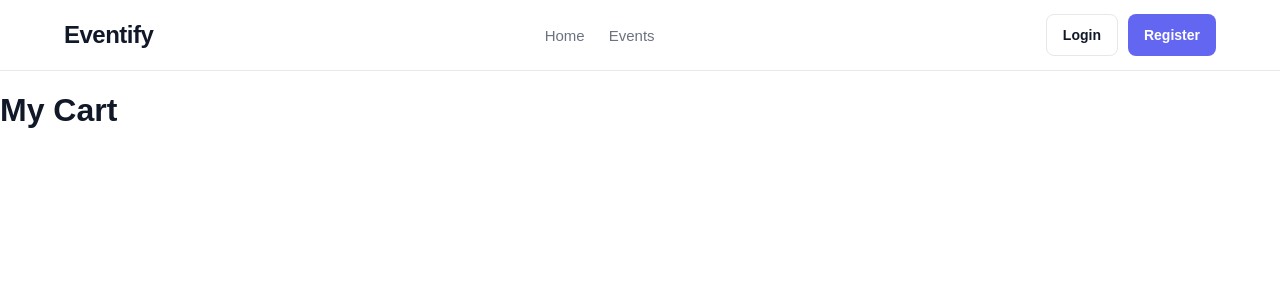
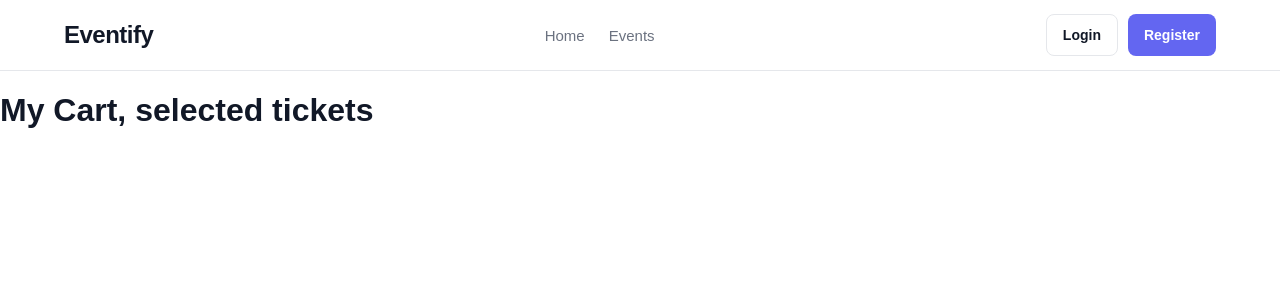
Before and after one commit to AntoanPetrov123/event-booking-frontend, a React (Vite) app: page /user/cart in a window 1280 px wide. Shown: the top 300 px of the page. Built offline with nearby package versions, Linux system fonts and the light colour scheme.

Commit message:
check commit.

```diff
--- a/src/pages/User/MyCart.tsx
+++ b/src/pages/User/MyCart.tsx
@@ -1,5 +1,5 @@
 const MyCart = () => {
-    return <h1>My Cart</h1>;
+    return <h1>My Cart, selected tickets</h1>;
 }
 
 export default MyCart;
```
